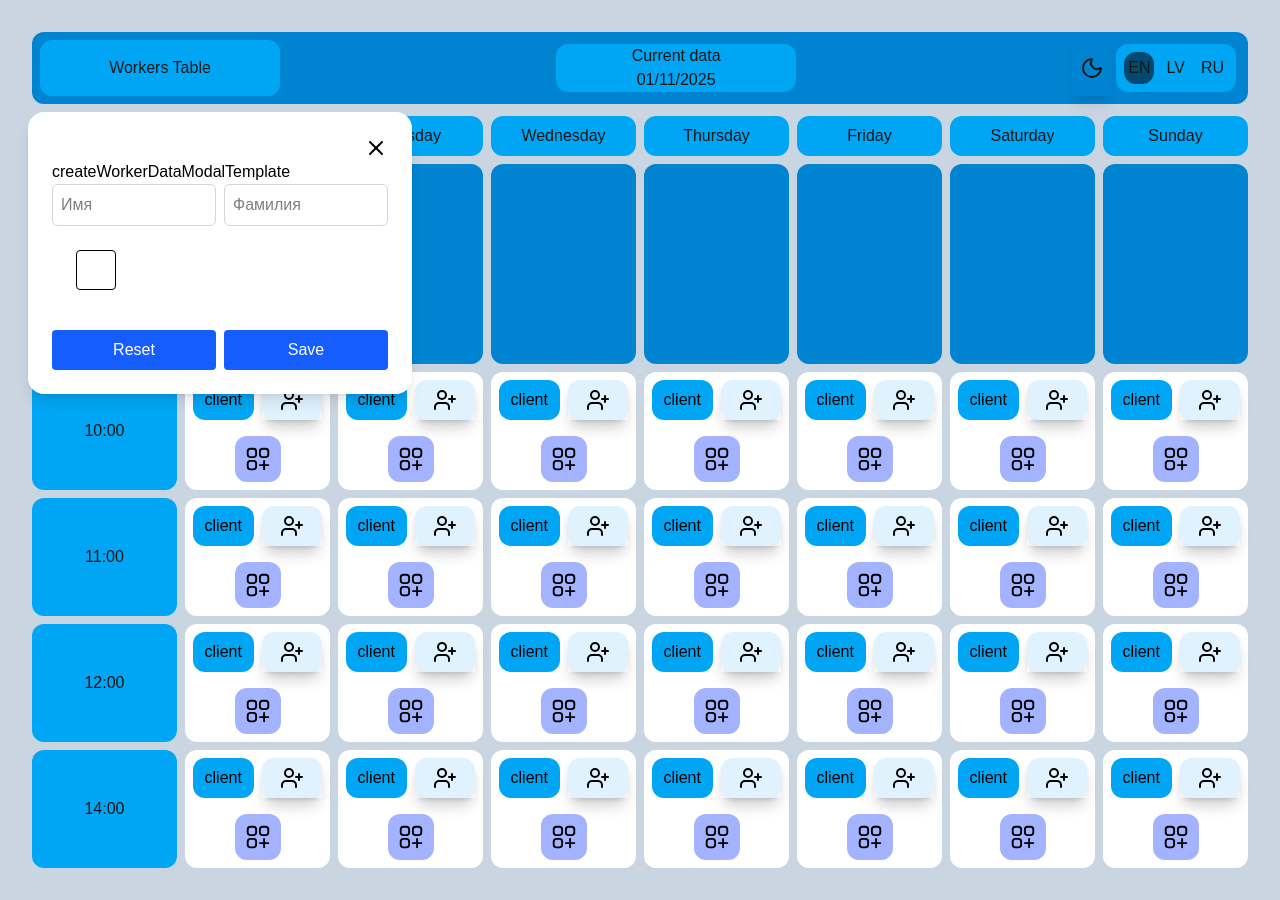
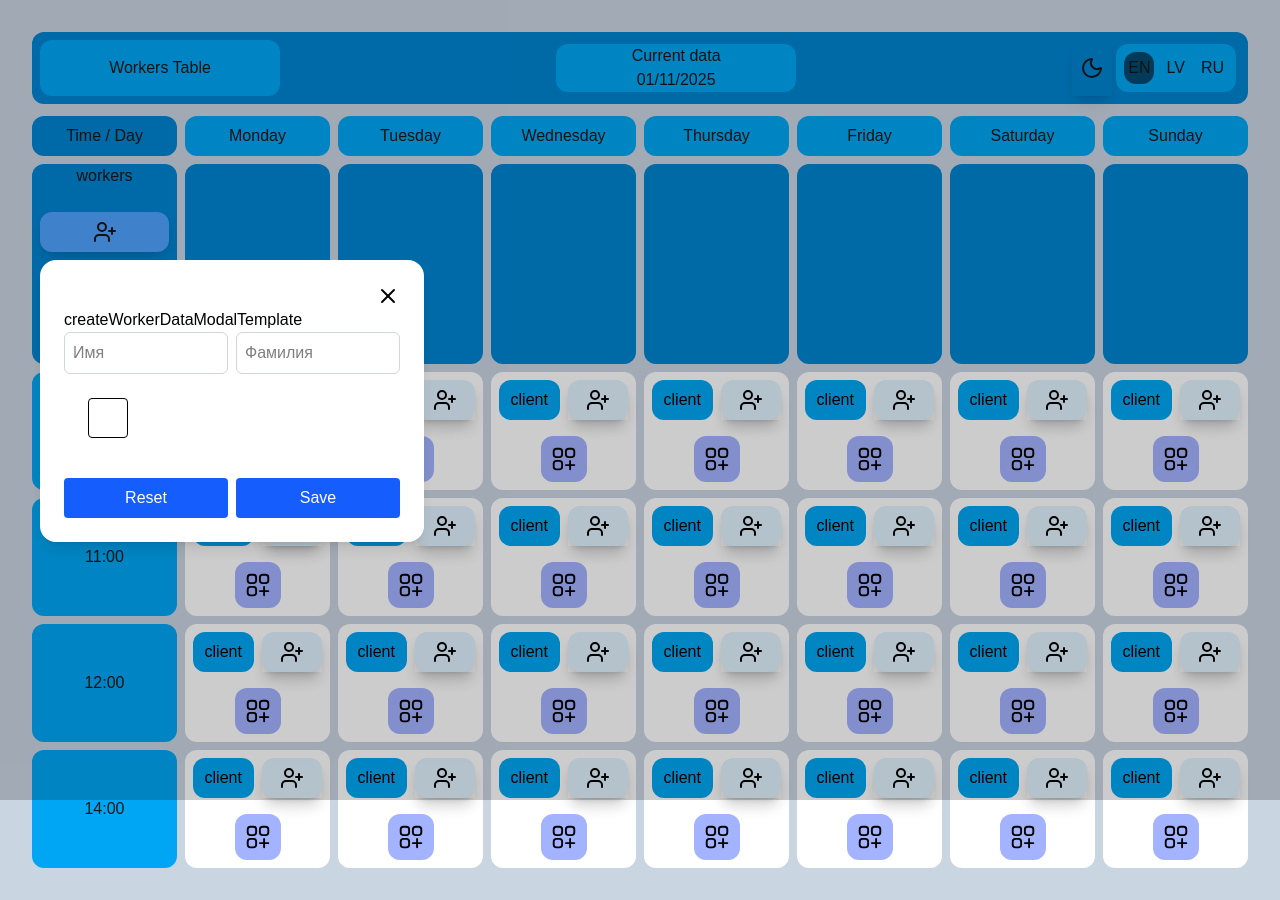
Before and after one commit to LilithStd/work_schedule, a Next.js app: page / in a window 1280 px wide. Both pictures are taken after a click on the button 104 px from the left and 232 px from the top of the page. Built offline with nearby package versions, Linux system fonts and the light colour scheme.

Commit message:
add floating ui and delete radix-ui

```diff
--- a/package.json
+++ b/package.json
@@ -9,11 +9,11 @@
 		"lint": "eslint"
 	},
 	"dependencies": {
+		"@floating-ui/react": "^0.27.16",
 		"@svgr/webpack": "^8.1.0",
 		"dayjs": "^1.11.19",
 		"nanoid": "^5.1.6",
 		"next": "15.5.4",
-		"radix-ui": "^1.4.3",
 		"react": "19.1.0",
 		"react-dom": "19.1.0",
 		"zustand": "^5.0.8"
--- a/src/components/cell.tsx
+++ b/src/components/cell.tsx
@@ -2,7 +2,7 @@
 
 import { useGlobalStore } from "@/store/globalStore"
 import ModalWindow from "./modalWindow"
-import { useMemo, useState } from "react"
+import { useMemo, useRef, useState } from "react"
 import Client from "./client"
 import ClientModalTemplate from "./clientModalTemplate"
 import { MODAL_TYPE, TYPE_WORKER_MODAL } from "@/consts/template"
@@ -19,6 +19,10 @@ type CellProps = {
 
 export default function Cell({ id, day, time }: CellProps) {
     const [isOpen, setIsOpen] = useState(false)
+    const [activeAnchor, setActiveAnchor] =
+        useState<React.RefObject<HTMLElement | null> | undefined>(undefined);
+    const anchorRefWorker = useRef<HTMLButtonElement>(null);
+    const anchorRefClient = useRef<HTMLButtonElement>(null);
     const [currentCellId, setCurrentId] = useState('')
     const [typeModalWindow, setTypeModalWindow] = useState<MODAL_TYPE>(MODAL_TYPE.ADD_CLIENT)
     const [tempClientName, setTempClientName] = useState("")
@@ -58,8 +62,10 @@ export default function Cell({ id, day, time }: CellProps) {
                     className={`xl:w-1/2 row-start-1 row-end-2  min-h-10 rounded-xl ${isOpen && typeModalWindow === MODAL_TYPE.ADD_CLIENT ? 'bg-fuchsia-600' : tempClientName.length > 0 ? 'bg-emerald-500 hover:bg-emerald-200' : 'bg-sky-500 hover:bg-sky-700'}`}
                     onClick={() => (
                         handleOpenModal(),
-                        setTypeModalWindow(MODAL_TYPE.ADD_CLIENT)
+                        setTypeModalWindow(MODAL_TYPE.ADD_CLIENT),
+                        setActiveAnchor(anchorRefClient)
                     )}
+                    ref={anchorRefClient}
                 >
                     <Client name={tempClientName} />
                 </button>
@@ -67,8 +73,10 @@ export default function Cell({ id, day, time }: CellProps) {
                     {cellData?.cells.map((item) => (
                         <button key={item.cell} className={`rounded-xl shadow-lg flex items-center justify-center ${isOpen && item.cell === currentCellId && typeModalWindow === MODAL_TYPE.ADD_WORKER ? 'bg-fuchsia-600' : 'bg-sky-100  hover:bg-emerald-200'} `}
                             onClick={() => (
-                                onClickCallBack(item.cell)
+                                onClickCallBack(item.cell),
+                                setActiveAnchor(anchorRefWorker)
                             )}
+                            ref={anchorRefWorker}
                         >
                             {<WorkerCell cellId={id} id={item.cell} day={day} time={time} />}
                         </button>
@@ -78,6 +86,7 @@ export default function Cell({ id, day, time }: CellProps) {
             <ModalWindow
                 isOpen={isOpen}
                 onClose={handleCloseModal}
+                anchorRef={activeAnchor}
             >
                 {typeModalWindow === MODAL_TYPE.ADD_CLIENT &&
                     <ClientModalTemplate
--- a/src/components/modalWindow.tsx
+++ b/src/components/modalWindow.tsx
@@ -1,27 +1,53 @@
-import CrossCLoseIcons from "../../public/icons/cross.svg"
+import { useFloating, offset, flip, shift, autoUpdate } from "@floating-ui/react";
+import CrossCLoseIcons from "../../public/icons/cross.svg";
+import { useEffect } from "react";
 
 interface ModalWindowProps {
     isOpen: boolean;
     onClose: () => void;
     children?: React.ReactNode;
+    anchorRef?: React.RefObject<HTMLElement | null>; // 👈 кнопка-триггер
 }
 
-export default function ModalWindow({ isOpen, onClose, children }: ModalWindowProps) {
+export default function ModalWindow({ isOpen, onClose, children, anchorRef }: ModalWindowProps) {
+    // Чтобы popup был привязан к anchorRef:
+    const { refs, floatingStyles, update } = useFloating({
+        placement: "bottom-start",
+        middleware: [
+            offset(8),   // расстояние между кнопкой и попапом
+            flip(),      // если нет места снизу — покажет сверху
+            shift({ padding: 8 }) // не даст вылезти за границы экрана
+        ],
+    });
+
+    // Когда попап открыт — следим за scroll/resize
+    useEffect(() => {
+        if (!isOpen || !anchorRef?.current) return;
+
+        refs.setReference(anchorRef.current);
+
+        return autoUpdate(anchorRef.current, refs.floating.current!, update);
+    }, [isOpen, anchorRef, refs, update]);
+
     if (!isOpen) return null;
 
     return (
         <div
-            className="absolute"
+            className="fixed inset-0 z-[999] bg-black/20"
             onClick={onClose}
         >
             <div
-                className="bg-white rounded-2xl top-0 p-6 shadow-lg max-w-sm w-full flex
-                flex-col  text-black"
+                ref={refs.setFloating}
+                style={floatingStyles}
+                className="bg-white rounded-2xl p-6 shadow-lg max-w-sm w-full flex flex-col text-black"
                 onClick={(e) => e.stopPropagation()}
             >
-                <CrossCLoseIcons className="flex ml-auto hover:bg-amber-900" onClick={onClose} />
+                <CrossCLoseIcons
+                    className="flex ml-auto hover:bg-amber-900 cursor-pointer"
+                    onClick={onClose}
+                />
+
                 {children}
-
             </div>
         </div>
     );
--- /dev/null
+++ b/src/components/popover.tsx
@@ -0,0 +1,25 @@
+import { useFloating, offset, flip, shift } from '@floating-ui/react';
+
+export default function Example() {
+    const { refs, floatingStyles } = useFloating({
+        placement: 'bottom-start',
+        middleware: [
+            offset(8),
+            flip(),
+            shift({ padding: 8 }),
+        ],
+    });
+
+    return (
+        <>
+            <button ref={refs.setReference}>Open</button>
+
+            <div
+                ref={refs.setFloating}
+                style={floatingStyles}
+            >
+                Tooltip content
+            </div>
+        </>
+    );
+}
--- a/src/components/workerCell.tsx
+++ b/src/components/workerCell.tsx
@@ -27,7 +27,7 @@ export default function WorkerCell({ cellId, id, day, time, worker }: WorkerCell
     const resetModalStatus = useGlobalStore((state) => state.resetSetOpenStatus)
     const modalStatus = useGlobalStore((state) => state.modalOpenStatus)
     const setModalStatus = useGlobalStore((state) => state.setModalOpenStatus)
-    const containerRef = useRef<HTMLDivElement | null>(null);
+    const anchorRef = useRef<HTMLButtonElement>(null);
     const workerData = worker ? worker : getRegistrationData(id || '');
 
     const handleCloseModal = () => {
@@ -44,22 +44,7 @@ export default function WorkerCell({ cellId, id, day, time, worker }: WorkerCell
     }
     const handleDragOver = (e: React.DragEvent<HTMLDivElement>) => {
         e.preventDefault();
-        const container = containerRef.current;
-        if (!container) return;
 
-        const { top, bottom } = container.getBoundingClientRect();
-        const scrollSpeed = 15;
-        const edgeThreshold = 80;
-
-
-        if (e.clientY < top + edgeThreshold) {
-            container.scrollTop -= scrollSpeed;
-        }
-
-
-        if (e.clientY > bottom - edgeThreshold) {
-            container.scrollTop += scrollSpeed;
-        }
     }
     const handleDrop = (e: React.DragEvent<HTMLDivElement>) => {
         e.preventDefault();
@@ -78,23 +63,27 @@ export default function WorkerCell({ cellId, id, day, time, worker }: WorkerCell
 
     return (
         <div
-            ref={containerRef}
+
             onDragOver={handleDragOver}
             onDrop={handleDrop}
             className={`${workerData.additionalProperties?.color} w-full justify-center flex min-h-10 rounded-xl items-center`}
+
         >
 
-            {workerData && workerData.name ? <div
+            {workerData && workerData.name ? <button
                 onClick={handleOpenModal}
+                ref={anchorRef}
+
             >
                 <Worker worker={workerData} />
 
-            </div> : <AddWorkerIcon />}
+            </button> : <AddWorkerIcon />}
 
 
             <ModalWindow
                 isOpen={isOpen}
                 onClose={handleCloseModal}
+                anchorRef={anchorRef}
             >
                 <WorkerDataModalTemplate onClose={handleCloseModal} typeWorkerModal={typeOfModalWindow} workerEditData={workerData} />
             </ModalWindow>
--- a/src/components/workersList.tsx
+++ b/src/components/workersList.tsx
@@ -1,6 +1,6 @@
 'use client';
 
-import React, { useState } from 'react'
+import React, { useRef, useState } from 'react'
 import Worker from './worker';
 import { TYPE_WORKER_MODAL, week, workerListByDayTemplate, workersTest, WorkerTypes } from '@/consts/template';
 import { useWorkersStore } from '@/store/workersStore';
@@ -10,6 +10,7 @@ import { useGlobalStore } from '@/store/globalStore';
 import WorkerDataModalTemplate from './workerDataModalTemplate';
 import { WorkerDataTypes } from '@/utils/types';
 import WorkerCell from './workerCell';
+import WorkerPopover from './popover';
 
 export type WorkersListProps = {
     day: string;
@@ -19,6 +20,7 @@ export type WorkersListProps = {
 
 export default function WorkersList() {
     const [isOpen, setIsOpen] = useState(false)
+    const anchorRef = useRef<HTMLButtonElement>(null);
     const [currentEditWorker, setCurrentEditWorker] = useState<WorkerDataTypes | null>(null)
     const setWorkersListbyDay = useWorkersStore((state) => state.setWorkerListByDay);
     const workerData = useWorkersStore((state) => state.workersData)
@@ -67,6 +69,7 @@ export default function WorkersList() {
 
                 <button
                     className="m-2 rounded-xl bg-blue-400 p-2 flex items-center justify-center shadow-lg"
+                    ref={anchorRef}
                     onClick={handleOpenModal}
                 >
                     <AddWorkerIcons />
@@ -89,11 +92,16 @@ export default function WorkersList() {
                     ))}
                 </div>
             ))}
+            {/* <WorkerPopover /> */}
             <ModalWindow
                 isOpen={isOpen}
                 onClose={handleCloseModal}
+                anchorRef={anchorRef}   // ✅ вот здесь
             >
-                <WorkerDataModalTemplate onClose={handleCloseModal} typeWorkerModal={TYPE_WORKER_MODAL.NEW} />
+                <WorkerDataModalTemplate
+                    onClose={handleCloseModal}
+                    typeWorkerModal={TYPE_WORKER_MODAL.NEW}
+                />
             </ModalWindow>
         </React.Fragment>
     )
```
Also changed, not shown: 1 other file (tests, documents, lock files or other folders).
